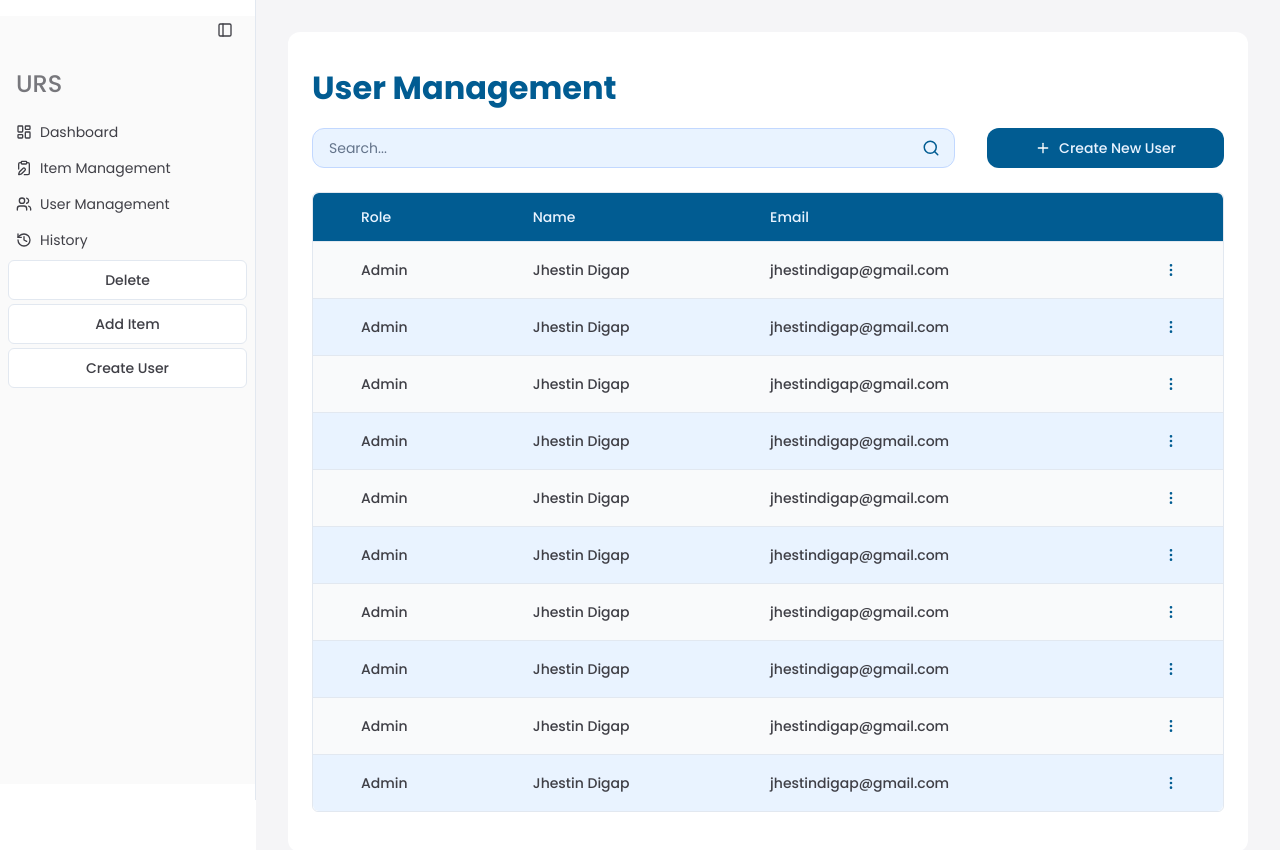
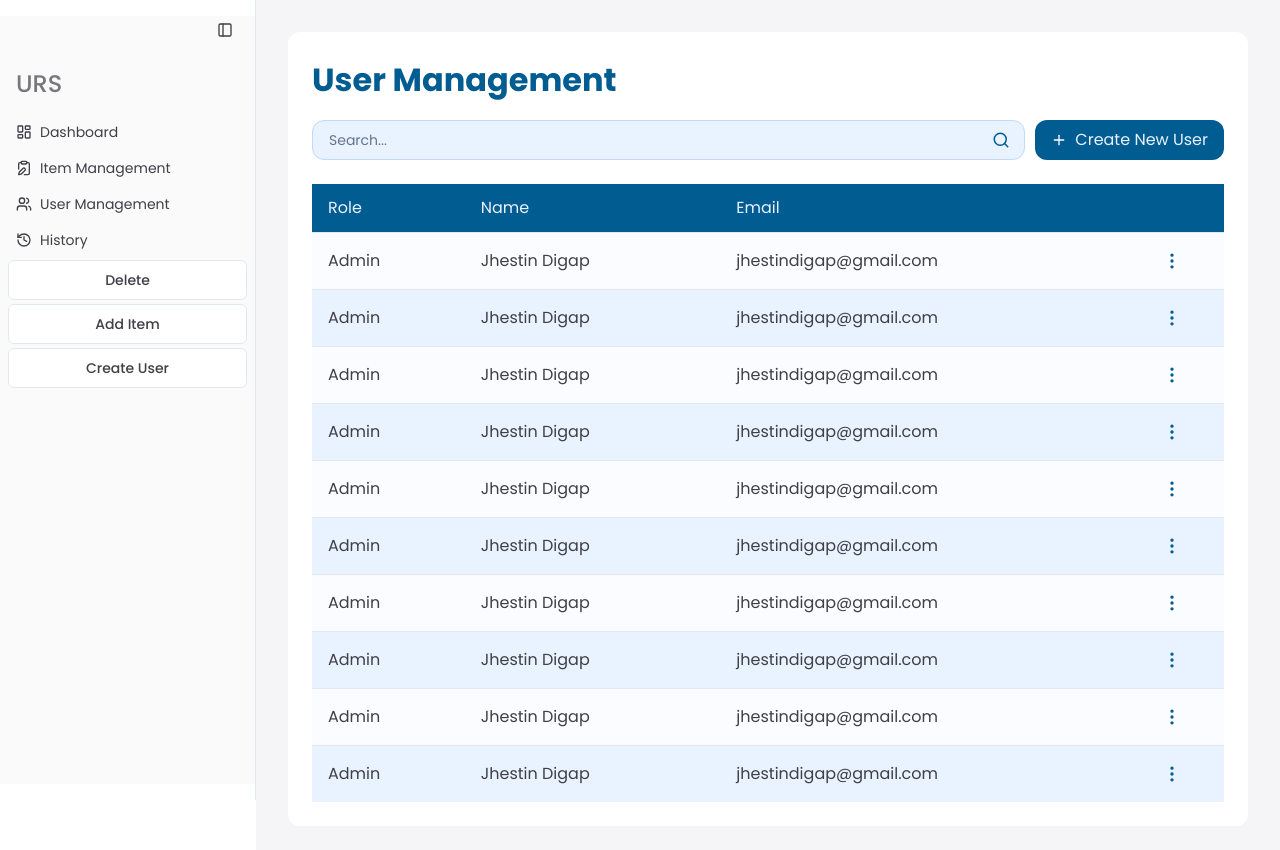
Before and after one commit to robin-dc/Inventory-Frontend, a React (Vite) app: page /admin/1 in a window 1280 px wide. Both pictures are taken after a click on the item "User Management". Shown: the top 850 px of the page. Built offline with nearby package versions, Linux system fonts and the light colour scheme.

Commit message:
New Design Update

```diff
--- a/src/pages/admin/tabs/UserManagement.jsx
+++ b/src/pages/admin/tabs/UserManagement.jsx
@@ -25,7 +25,7 @@ import {
   PopoverTrigger,
 } from "@/components/ui/popover";
 
-import { ScrollArea } from "@/components/ui/scroll-area";
+import { ScrollArea, ScrollBar } from "@/components/ui/scroll-area";
 
 // Sample User Data
 const users = [
@@ -87,12 +87,10 @@ const UserManagement = () => {
   return (
     <div className="p-6 bg-white rounded-xl h-auto w-auto">
       {/* Title */}
-      <div className="text-primary text-[32px] font-bold py-2">
-        User Management
-      </div>
-      <div className="gap-x-2 lg:gap-x-4 flex py-2">
+      <div className="text-primary text-[32px] font-bold">User Management</div>
+      <div className="flex my-4 mb-6 gap-x-[10px]">
         {/* Search Bar */}
-        <div className="relative flex-1 gap-8">
+        <div className="relative w-full">
           <Input
             type="text"
             placeholder="Search..."
@@ -101,26 +99,27 @@ const UserManagement = () => {
           <Search className="absolute right-3 top-1/2 transform -translate-y-1/2 text-primary scale-75" />
         </div>
         {/* Create Button */}
-        <div className="flex-none">
-          <Button className="ml-4 px-4 md:px-4 lg:px-12 text-secondary rounded-xl">
+        <Button className="text-[16px] font-normal text-secondary rounded-xl">
           <Plus color="#ffffff" />
           Create New User
         </Button>
       </div>
-      </div>
 
       {/* Table */}
-      <div className="py-4">
-        <ScrollArea className=" whitespace-nowrap rounded-md border">
+      <ScrollArea className=" whitespace-nowrap ">
         <Table>
           <TableHeader className="bg-primary">
             <TableRow>
-                <TableHead className="text-secondary sm:px-4 md:px-4 lg:pl-12">
+              <TableHead className="text-secondary text-[16px] font-normal">
                 Role
               </TableHead>
-                <TableHead className="text-secondary">Name</TableHead>
-                <TableHead className="text-secondary">Email</TableHead>
-                <TableHead className="text-secondary sm:px-4 md:px-4 lg:pl-12"></TableHead>
+              <TableHead className="text-secondary text-[16px] font-normal">
+                Name
+              </TableHead>
+              <TableHead className="text-secondary text-[16px] font-normal">
+                Email
+              </TableHead>
+              <TableHead className="text-secondary text-[16px] font-normal"></TableHead>
             </TableRow>
           </TableHeader>
           <TableBody>
@@ -128,35 +127,26 @@ const UserManagement = () => {
               <TableRow
                 key={user.email}
                 className={`${
-                    index % 2 === 0 ? "bg-gray-50" : "bg-secondary"
+                  index % 2 === 0 ? "bg-[#FAFCFF]" : "bg-secondary"
                 } pr-10`}
               >
-                  <TableCell className="font-medium  sm:px-4 md:px-4 lg:pl-12">
-                    {user.role}
-                  </TableCell>
-                  <TableCell className="font-medium  px-4">
-                    {user.name}
-                  </TableCell>
-                  <TableCell className="font-medium  px-4">
-                    {user.email}
-                  </TableCell>
+                <TableCell className="text-[16px] py-1">{user.role}</TableCell>
+                <TableCell className="text-[16px] py-1">{user.name}</TableCell>
+                <TableCell className="text-[16px] py-1">{user.email}</TableCell>
 
                 <TableCell className="font-medium text-primary sm:w-16 sm:p-2 md:w-16 md:p-2 lg:w-20 lg:pr-8">
                   <div className="w-full h-auto flex justify-center items-center">
                     {/* Pop Up Button */}
                     <Popover>
                       <PopoverTrigger asChild>
-                          <Button
-                            variant="ghost"
-                            className="rounded-full p-3 hover:bg-[#edede9]"
-                          >
-                            <EllipsisVertical />
+                        <Button variant="ghost" className="rounded-full p-3">
+                          <EllipsisVertical className="text-primary scale-125" />
                         </Button>
                       </PopoverTrigger>
                       <PopoverContent
                         side="left"
                         align="start"
-                          className="w-40 p-0 rounded-xl border border-primary"
+                        className="w-40 p-0 mt-2 rounded-xl border border-primary"
                       >
                         <div className="grid">
                           <Button
@@ -182,8 +172,8 @@ const UserManagement = () => {
             ))}
           </TableBody>
         </Table>
+        <ScrollBar orientation="horizontal" />
       </ScrollArea>
-      </div>
     </div>
   );
 };
```
Lines whose indentation alone changed are shown as unchanged.
